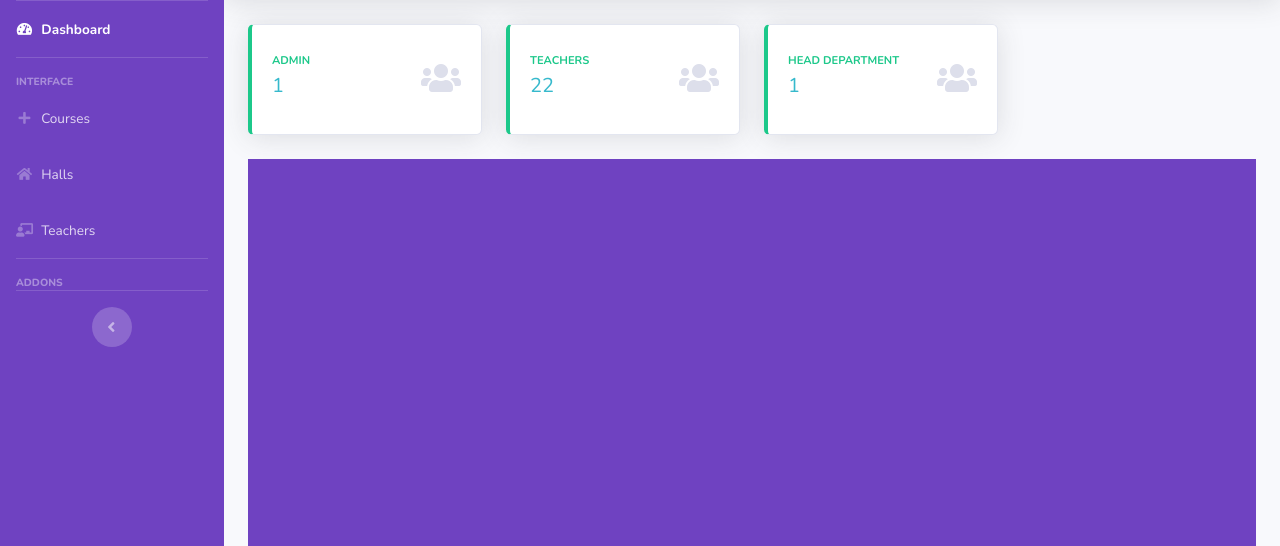
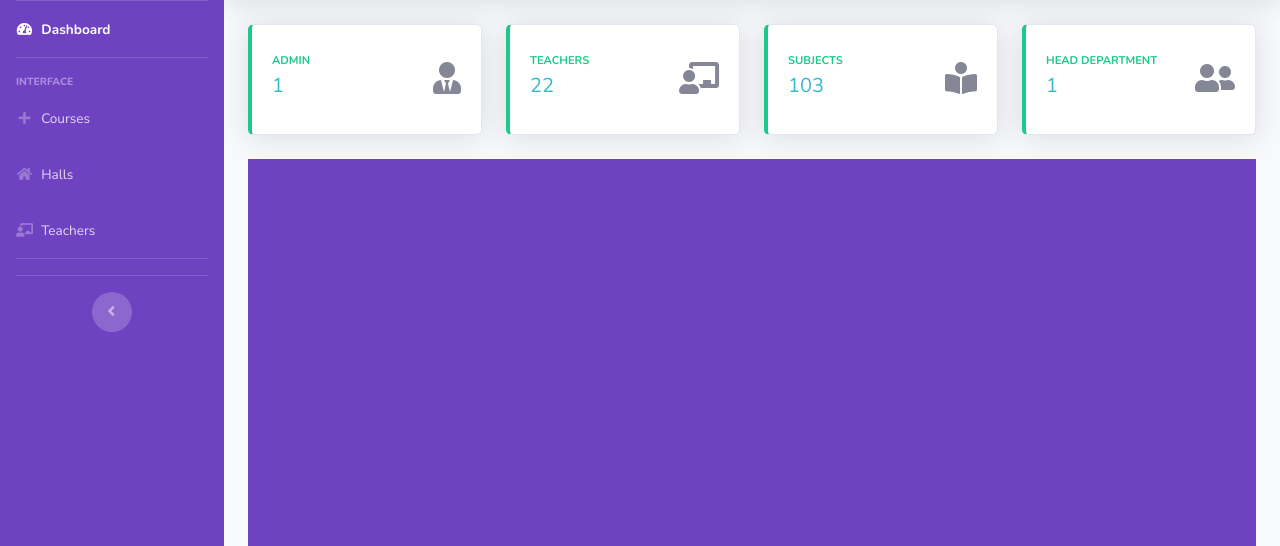
Before and after one commit to DENAALI/final-time, a PHP site: page / in a window 1280 px wide. Shown: the part 70-616 px from the top of the page. Run offline with PHP 8.4, Linux system fonts and the light colour scheme; the visitor is signed in with stand-in values (Sample User, id 1); data comes from the database, SQL or seed files in the repository.

Commit message:
Edit design

```diff
--- a/Table.php
+++ b/Table.php
@@ -38,6 +38,7 @@ th, td {
 }
 
 th {
+    color: white;
     background-color: #4e73df;
 }
  h1 img {
--- a/includes/navbar.php
+++ b/includes/navbar.php
@@ -123,9 +123,9 @@ $type = $_SESSION['type'];
 <hr class="sidebar-divider">
 
 <!-- Heading -->
-<div class="sidebar-heading">
+<!-- <div class="sidebar-heading">
   Addons
-</div>
+</div> -->
 
 <!-- Nav Item - Pages Collapse Menu -->
 <!-- <li class="nav-item">
--- a/index.php
+++ b/index.php
@@ -203,7 +203,7 @@ $type = $_SESSION['type'];
                ?></div>
             </div>
             <div class="col-auto">
-              <i class="fas fa-users fa-2x text-gray-300"></i>
+            <i class="fas fa-user-tie fa-2x"></i>
             </div>
           </div>
         </div>
@@ -226,7 +226,30 @@ $type = $_SESSION['type'];
                ?></div>
             </div>
             <div class="col-auto">
-              <i class="fas fa-users fa-2x text-gray-300"></i>
+            <i class="fas fa-chalkboard-teacher fa-2x"></i>
+            </div>
+          </div>
+        </div>
+      </div>
+    </div>
+    <div class="col-xl-3 col-md-6 mb-4">
+      <div class="card border-left-success shadow h-100 py-2">
+        <div class="card-body">
+          <div class="row no-gutters align-items-center">
+            <div class="col mr-2">
+              <div class="text-xs font-weight-bold text-success text-uppercase mb-1">subjects </div>
+              <div class="h5 mb-0 font-weight-bold text-gray-800"> <?php
+
+               $sql="SELECT COUNT(*) FROM subjects ";
+               $result=mysqli_query($conn,$sql);
+               $row=mysqli_fetch_array($result);
+               echo ' <h5 class="text-gradient text-info" id="state5" countTo='.$row[0].'>0</h5>';
+
+
+               ?></div>
+            </div>
+            <div class="col-auto">
+            <i class="fas fa-book-reader fa-2x"></i>
             </div>
           </div>
         </div>
@@ -248,13 +271,14 @@ $type = $_SESSION['type'];
                ?></div>
             </div>
             <div class="col-auto">
-              <i class="fas fa-users fa-2x text-gray-300"></i>
+            <i class="fas fa-user-friends fa-2x"></i>
             </div>
           </div>
         </div>
       </div>
     </div>
     <?php } ?>
+
     <!-- Earnings (Monthly) Card Example -->
     <!-- <div class="col-xl-3 col-md-6 mb-4">
       <div class="card border-left-info shadow h-100 py-2">
@@ -288,14 +312,19 @@ $type = $_SESSION['type'];
   <section>
 
   <div class="patterns">
+
   <svg width="100%" height="100%">
+
     <defs>
       <pattern id="polka-dots" x="0" y="0"                    width="100" height="100"
                patternUnits="userSpaceOnUse">
         <!-- <circle fill="#be9ddf" cx="25" cy="25" r="3"></circle> -->
+
       </pattern>
+
         <style>
      @import url("https://fonts.googleapis.com/css?  family=Lora:400,400i,700,700i");
+
    </style>
 
     </defs>
@@ -309,8 +338,11 @@ $type = $_SESSION['type'];
    MUTAH
 
  </text>
+
  </svg>
 </div>
+
+
   <!-- <div id="container">
     <span id="text1"></span>
     <span id="text2"></span>
@@ -406,6 +438,16 @@ $type = $_SESSION['type'];
           animateComplete = false;
         }
 
+        if (document.getElementById('state5')) {
+            const countUp4 = new CountUp('state5', document.getElementById("state5").getAttribute("countTo"));
+            if (!countUp4.error) {
+              countUp4.start();
+            } else {
+              console.error(countUp4.error);
+            };
+          }
+          animateComplete = false;
+
     // }
 
     if (document.getElementById('typed')) {
@@ -421,96 +463,6 @@ $type = $_SESSION['type'];
   </script>
 
 
-<script>
-const elts = {
-    text1: document.getElementById("text1"),
-    text2: document.getElementById("text2")
-};
-
-const texts = [
-    "If",
-    "You",
-    "Like",
-    "It",
-    "Please",
-    "Give",
-    "a Love",
-    ":)",
-    "by @DotOnion"
-];
-
-const morphTime = 1;
-const cooldownTime = 0.25;
-
-let textIndex = texts.length - 1;
-let time = new Date();
-let morph = 0;
-let cooldown = cooldownTime;
-
-elts.text1.textContent = texts[textIndex % texts.length];
-elts.text2.textContent = texts[(textIndex + 1) % texts.length];
-
-function doMorph() {
-    morph -= cooldown;
-    cooldown = 0;
-
-    let fraction = morph / morphTime;
-
-    if (fraction > 1) {
-        cooldown = cooldownTime;
-        fraction = 1;
-    }
-
-    setMorph(fraction);
-}
-
-function setMorph(fraction) {
-    elts.text2.style.filter = `blur(${Math.min(8 / fraction - 8, 100)}px)`;
-    elts.text2.style.opacity = `${Math.pow(fraction, 0.4) * 100}%`;
-
-    fraction = 1 - fraction;
-    elts.text1.style.filter = `blur(${Math.min(8 / fraction - 8, 100)}px)`;
-    elts.text1.style.opacity = `${Math.pow(fraction, 0.4) * 100}%`;
-
-    elts.text1.textContent = texts[textIndex % texts.length];
-    elts.text2.textContent = texts[(textIndex + 1) % texts.length];
-}
-
-function doCooldown() {
-    morph = 0;
-
-    elts.text2.style.filter = "";
-    elts.text2.style.opacity = "100%";
-
-    elts.text1.style.filter = "";
-    elts.text1.style.opacity = "0%";
-}
-
-function animate() {
-    requestAnimationFrame(animate);
-
-    let newTime = new Date();
-    let shouldIncrementIndex = cooldown > 0;
-    let dt = (newTime - time) / 1000;
-    time = newTime;
-
-    cooldown -= dt;
-
-    if (cooldown <= 0) {
-        if (shouldIncrementIndex) {
-            textIndex++;
-        }
-
-        doMorph();
-    } else {
-        doCooldown();
-    }
-}
-
-animate();
-
-
-  </script>
 
   <?php
 include('includes/scripts.php');
--- a/login.php
+++ b/login.php
@@ -24,7 +24,7 @@
                         <?php echo $majorOptions; ?>
                     </select>
                 </section>
-                <button id="Signup">Sign Up</button>
+                <!-- <button id="Signup">Sign Up</button> -->
             </form>
         </div>
         <div class="form-container sign-in">
@@ -49,7 +49,7 @@
                     <h1>Hello!</h1>
                     <p>Time Table System For Courses</p>
                     <img src="Picture1.png" class="image-logo" style="border-radius: 17%;">
-                    <button class="hidden" id="register">Sign Up</button>
+                    <!-- <button class="hidden" id="register">Sign Up</button> -->
                 </div>
             </div>
         </div>
```
